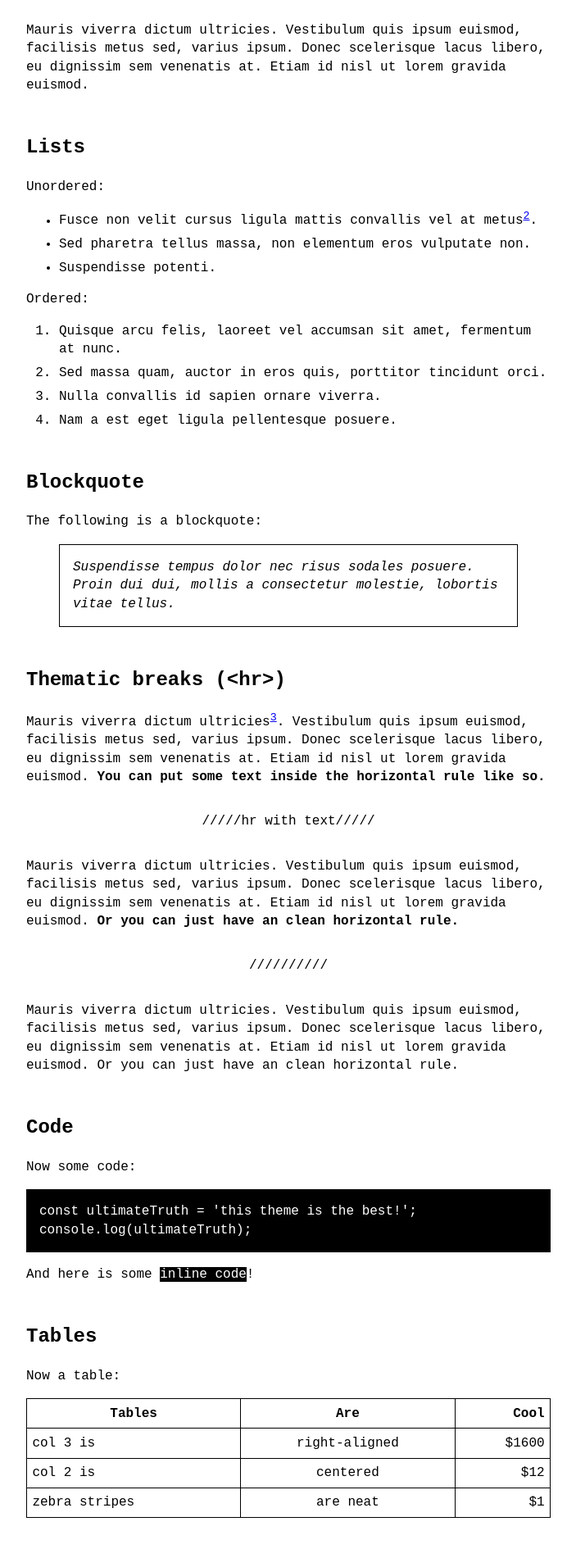
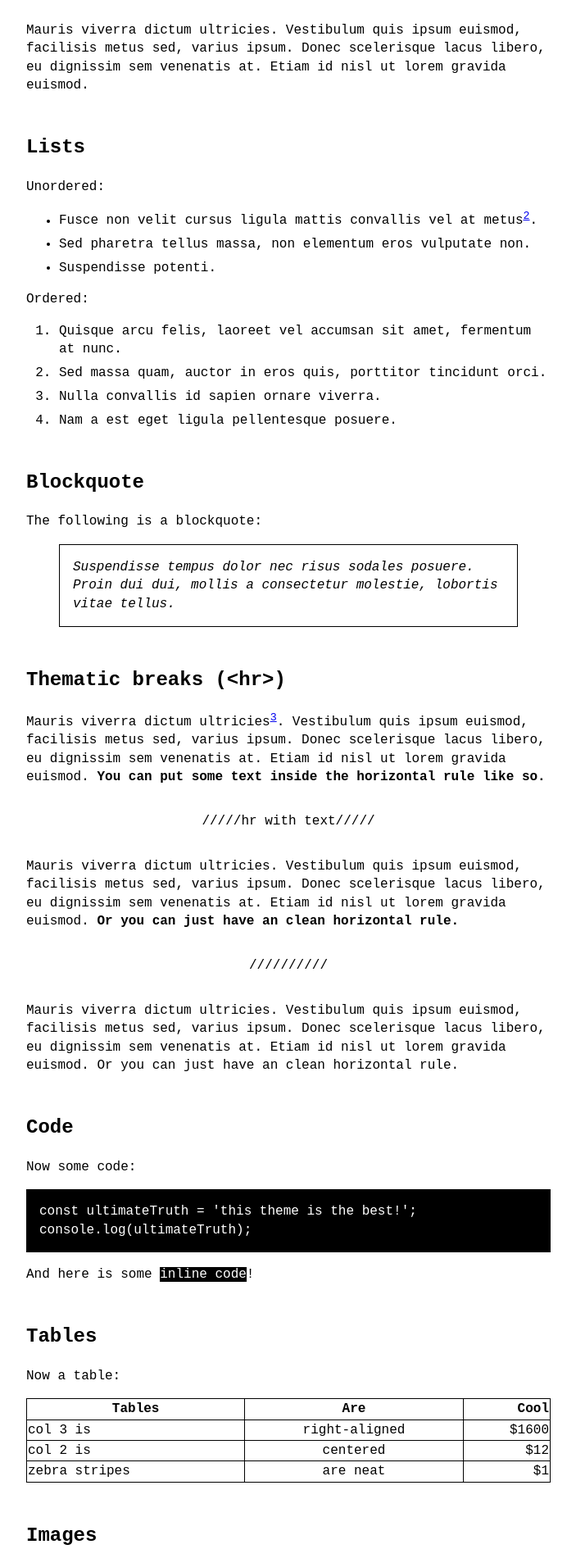
Before and after one commit to lucabutikofer/Photography, a Jekyll site: the page built from _posts/2020-07-07-overview-post.md, in a window 1280 px wide. Shown: the part 722-2612 px from the top of the page at 82% size, without its empty margins (288-991 px from the left). Built offline with Jekyll 4.4.1, drawn with Linux system fonts in a browser that asks for light colours; grey boxes are pictures that could not be loaded.

Commit message:
Update no-style-please.scss

```diff
--- a/_sass/no-style-please.scss
+++ b/_sass/no-style-please.scss
@@ -64,7 +64,7 @@ table { width: 100%; }
 table, th, td {
   border: thin solid black;
   border-collapse: collapse;
-  padding: 0.4rem;
+  // padding: 0.4rem;
   position: relative;
   // left: 10%;
 }
```
